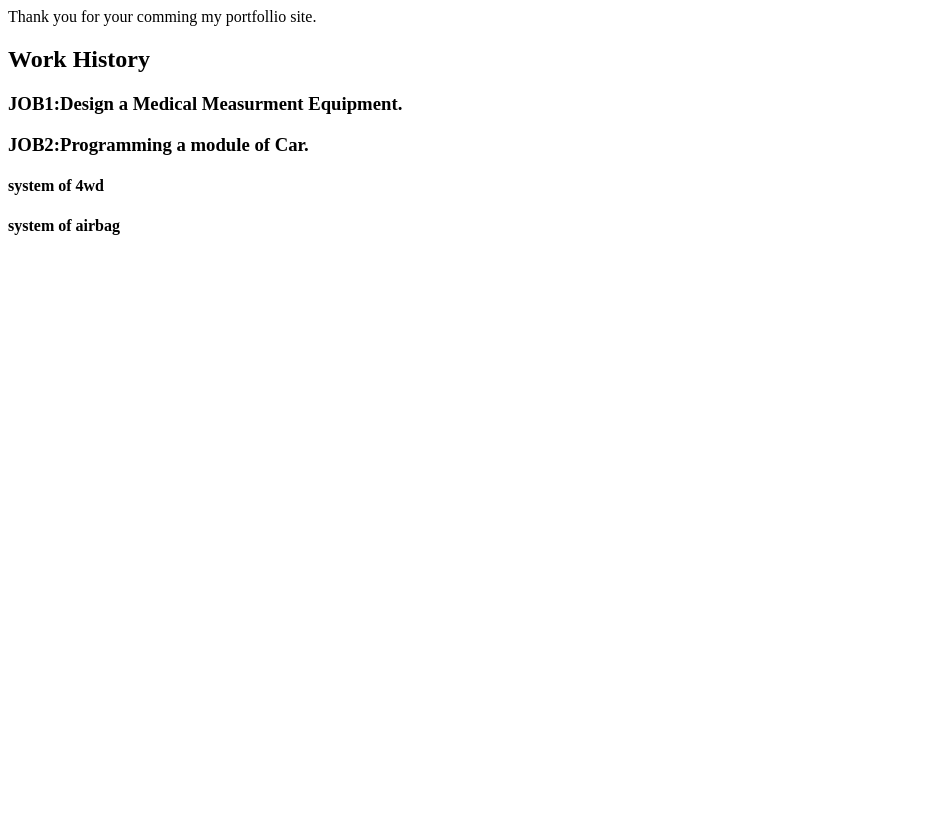
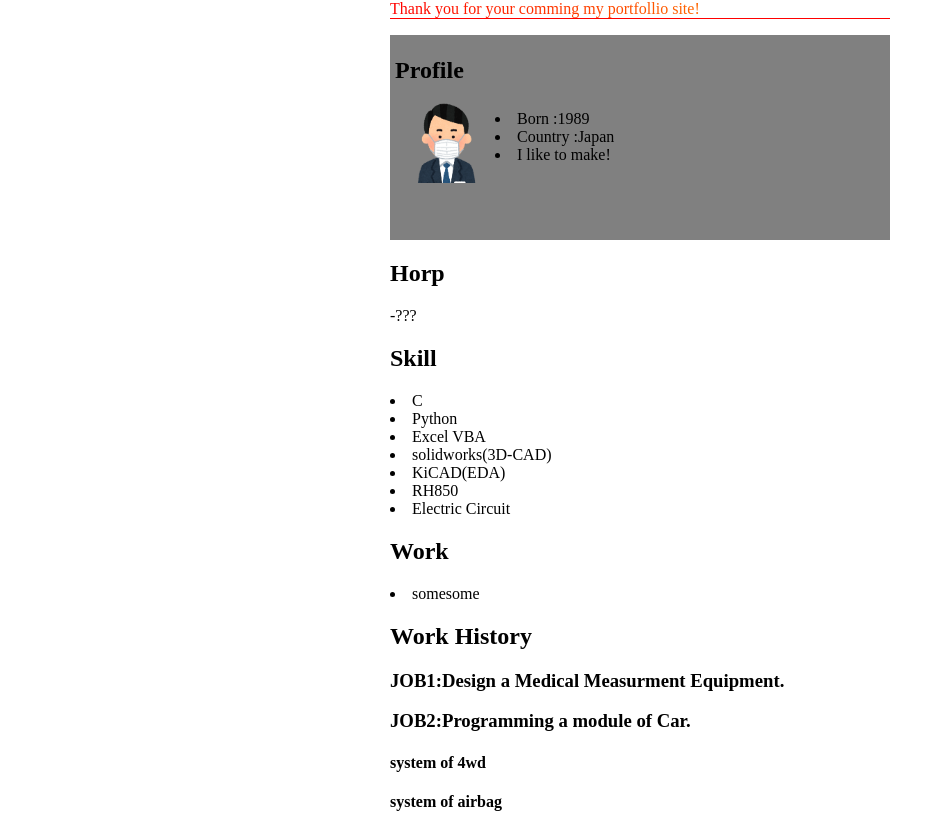
Before and after one commit to trickre/trickre.github.io, a plain HTML site: page index.html in a window 1280 px wide. Shown: the part 58-890 px from the top of the page, without its empty margins (0-945 px from the left). Before the commit the page ends 800 px from the top, so only its background shows below. Drawn offline with Linux system fonts and the light colour scheme.

Commit message:
second renew start

```diff
--- a/index.html
+++ b/index.html
@@ -1,10 +1,41 @@
 <html>
     <head>
         <title>Portfolio of Me</title>
+        <link rel="stylesheet" href="main.css">
     </head>
     <body>
         <h1>Portfolio of me</h1>
-        <p>Thank you for your comming my portfollio site.</p>
+        <p id="welcome">Thank you for your comming my portfollio site!</p>
+
+        <section id="profile">
+        <h2>Profile</h2>
+        <div>
+            <img src="prof.png" width=100px>
+            <dl>
+                <li>Born        :1989</li>
+                <li>Country     :Japan</li>
+                <li>I like to make!</li>
+            </dl>
+        </div>
+        </section>
+
+        <h2>Horp</h2>
+        -???
+
+        <h2>Skill</h2>
+        <dl>
+            <li>C</li>
+            <li>Python</li>
+            <li>Excel VBA</li>
+            <li>solidworks(3D-CAD)</li>
+            <li>KiCAD(EDA)</li>
+            <li>RH850</li>
+            <li>Electric Circuit</li>
+        </dl>
+        <h2>Work</h2>
+        <dl>
+            <li>somesome</li>
+        </dl>
 
         <h2>Work History</h2>
         <h3>JOB1:Design a Medical Measurment Equipment.</h3>
--- /dev/null
+++ b/main.css
@@ -0,0 +1,23 @@
+body {width:500px;margin:auto;}
+h1 {color:orange;
+    background:-webkit-linear-gradient(0deg,orange,red);
+    -webkit-background-clip:text;
+    -webkit-text-fill-color:transparent;
+}
+#welcome {color:orange;
+    background:-webkit-linear-gradient(0deg,red,orange);
+    -webkit-background-clip:text;
+    -webkit-text-fill-color:transparent;
+    display:block;
+    border-bottom-style: solid;
+    border-width: 1px;
+    border-color: red;
+}
+#profile {background-color: gray;
+    height:200px;
+    padding-left:5px;padding-top:5px;
+    vertical-align: bottom;
+}
+#profile h2 {line-height: 20px;width:100%;}
+#profile img {float:left;}
+#profile dl {margin-top:10px;float:left;}
```
Also changed, not shown: prof.png (added).
